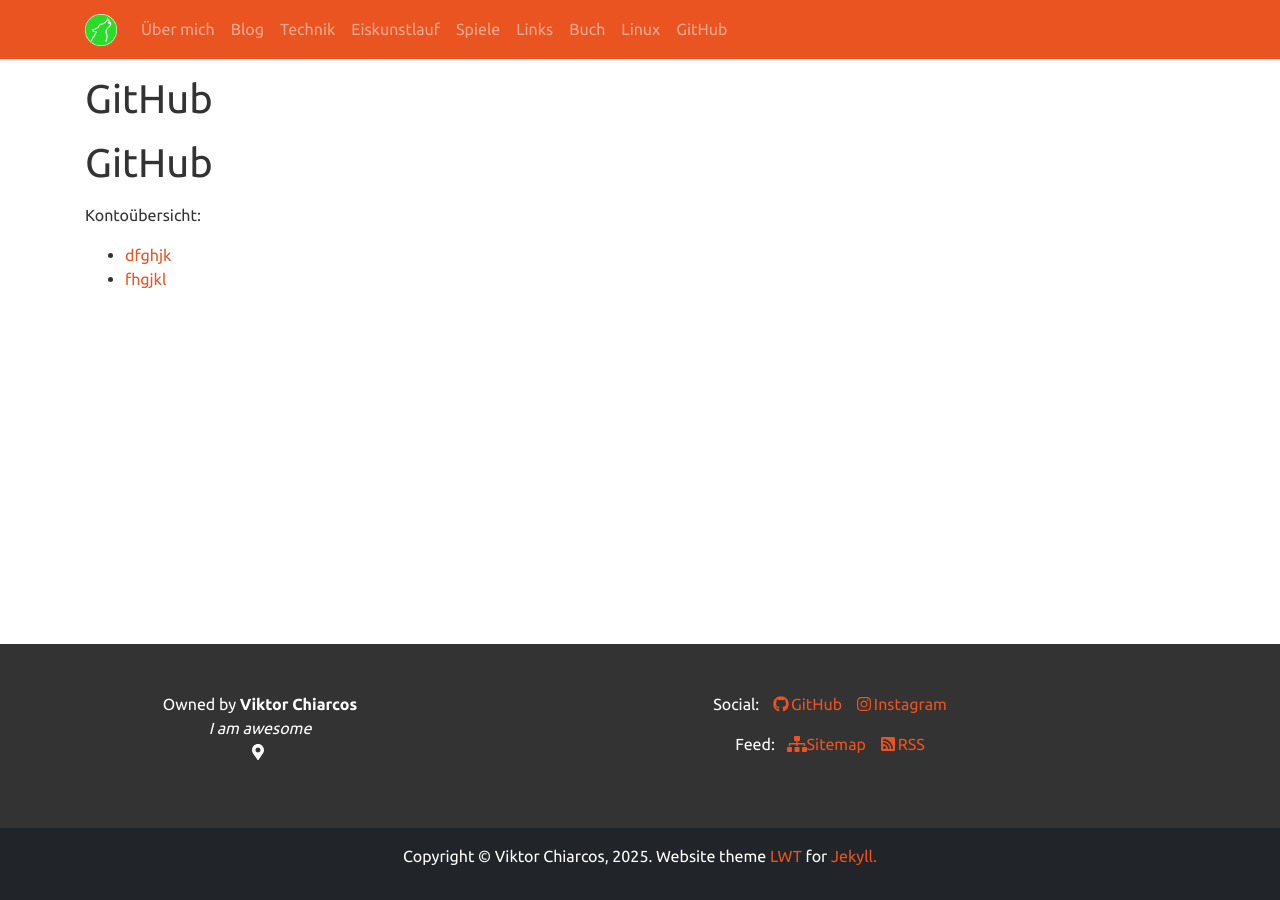
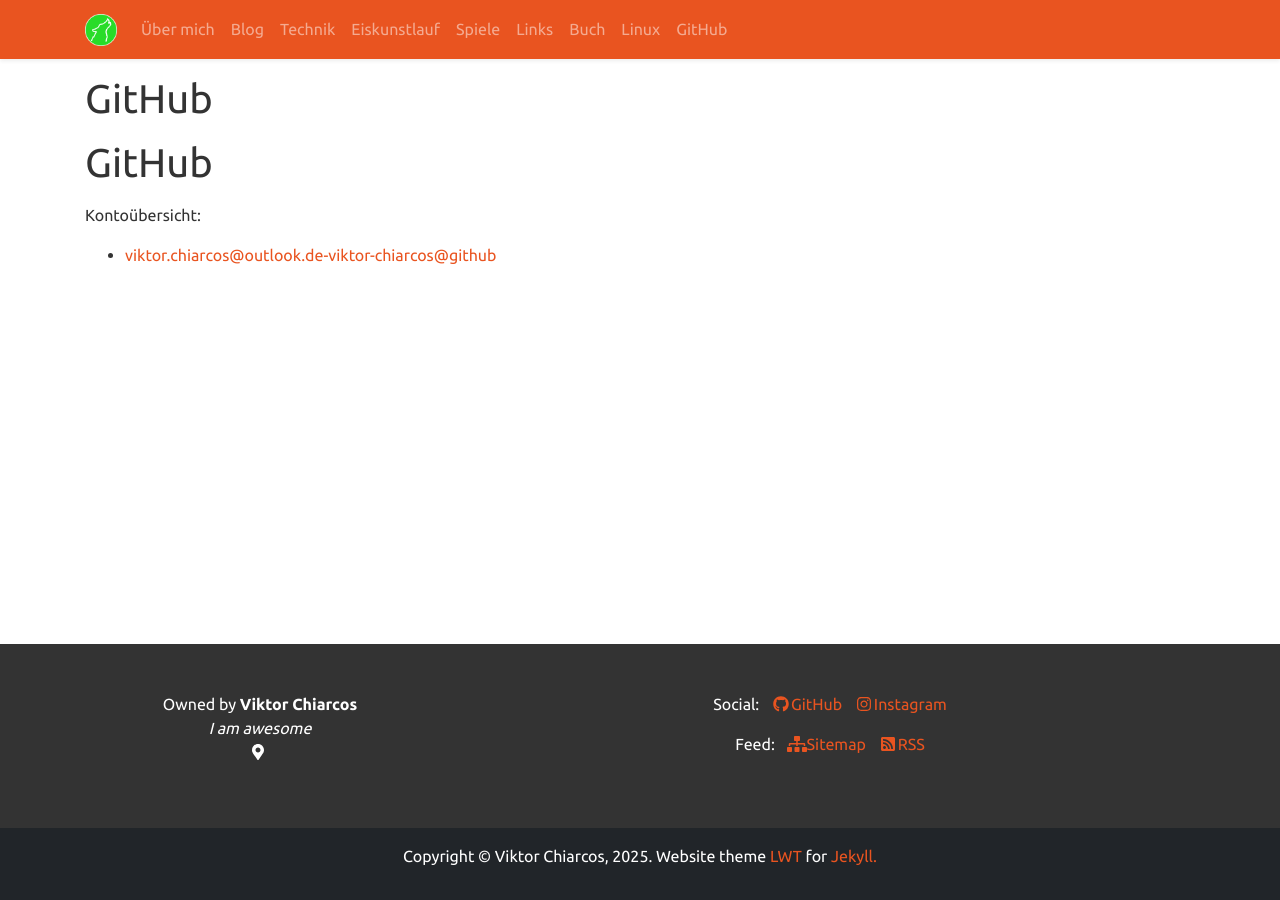
Before and after one commit to viktor-chiarcos/viktor-chiarcos.github.io, a Jekyll site: the page built from _pages/github.md, in a window 1280 px wide. Built offline with Jekyll 4.4.1, drawn with Linux system fonts in a browser that asks for light colours.

Commit message:
Update github.md

```diff
--- a/_pages/github.md
+++ b/_pages/github.md
@@ -8,5 +8,4 @@ permalink: /github/
 
 Kontoübersicht:
 
-- [dfghjk](github/viktor-chiarcos)
-- [fhgjkl](viktor-chiarcos)
+- [viktor.chiarcos@outlook.de-viktor-chiarcos@github](viktor-chiarcos)
```
